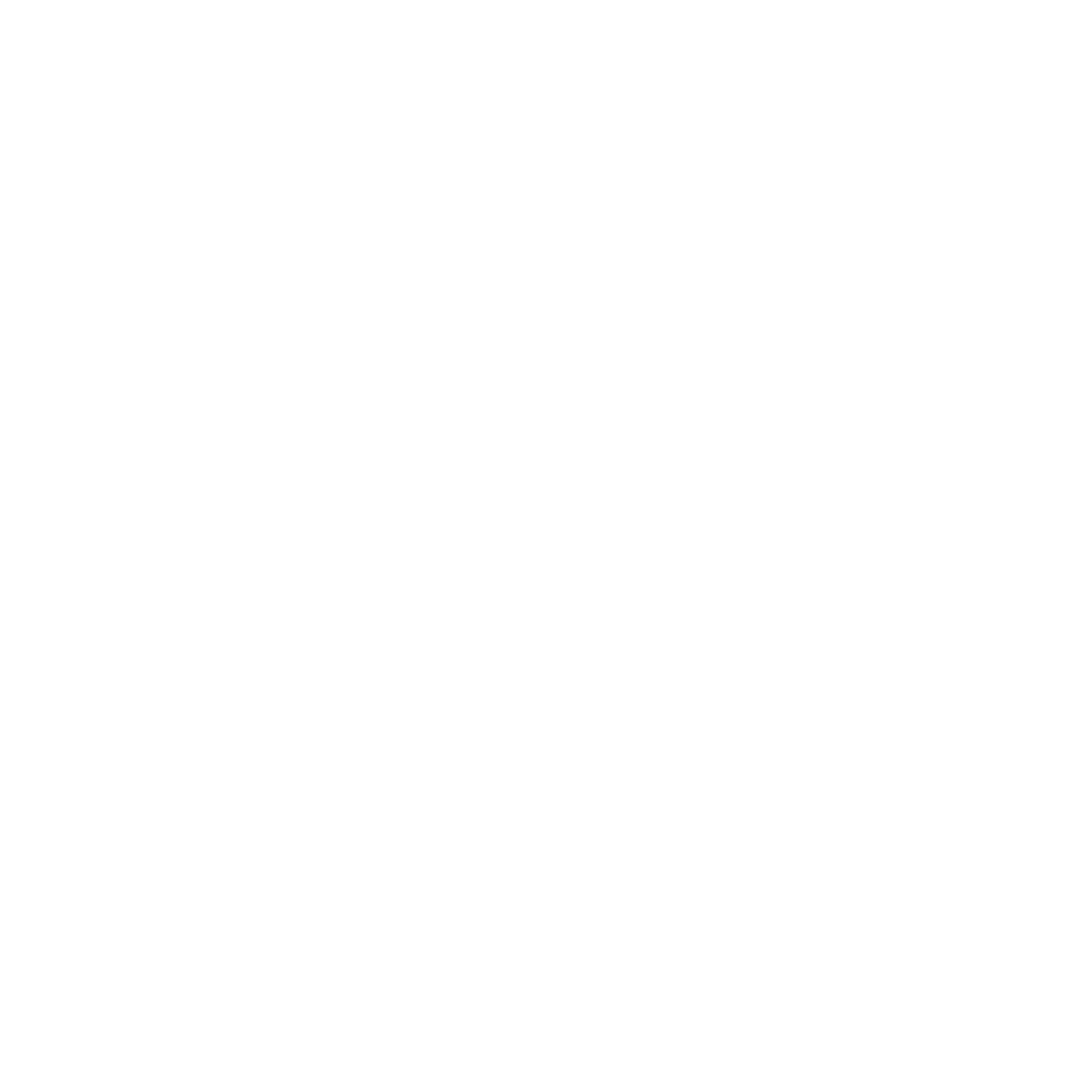
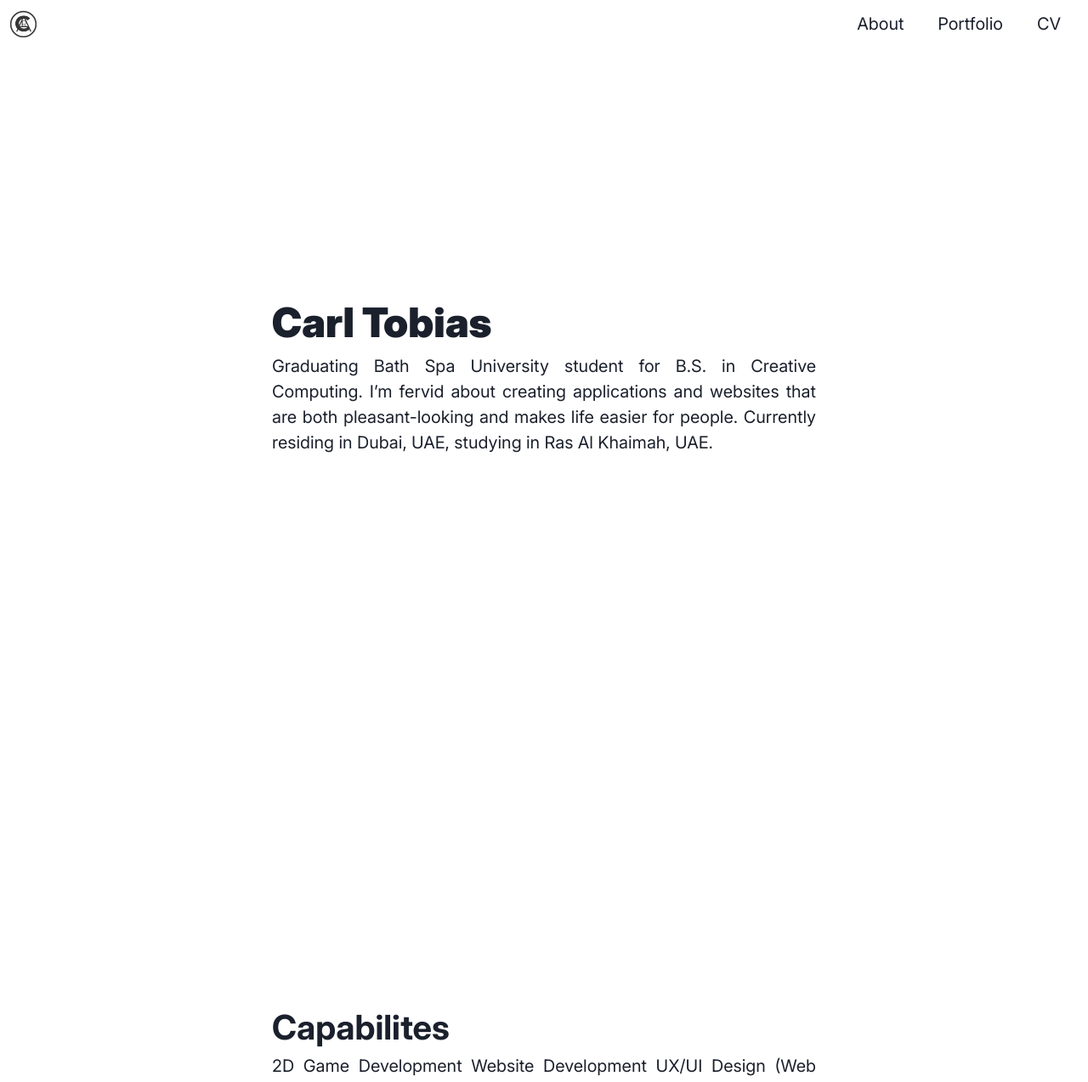
Before and after one commit to CarlTobias/Creative-Portfolio, a React (Vite) app: page /about in a window 1280 px wide. Before the commit this address had no page. Shown: the top 1274 px of the page at 85% size. Before the commit the page ends 800 px from the top, so only its background shows below. Built offline with nearby package versions, Linux system fonts and the light colour scheme.

Commit message:
about page (complete without images and animation) + init portfolio page + minor edits

```diff
--- a/src/App.jsx
+++ b/src/App.jsx
@@ -2,6 +2,8 @@
 
 import NavBar from "./Layouts/NavBar/NavBar";
 import HomePage from "./pages/HomePage/HomePage";
+import AboutPage from "./pages/AboutPage/AboutPage";
+import PortfolioPage from "./pages/PortfolioPage/PortfolioPage";
 
 function App() {
   return (
@@ -9,7 +11,10 @@
       <Routes>
         <Route element={<NavBar />}>
           <Route path="/home" element={<HomePage />} />
+          <Route path="/about" element={<AboutPage />} />
         </Route>
+
+        <Route path="/portfolio" element={<PortfolioPage />} />
       </Routes>
     </>
   );
--- a/src/index.css
+++ b/src/index.css
@@ -7,8 +7,3 @@
   font-family: "Inter";
   src: url("/fonts/Inter-VariableFont.ttf");
 }
-
-
-.homeHeader {
-  font-family: 'Baskerville';
-}
--- a/src/layouts/NavBar/NavBar.jsx
+++ b/src/layouts/NavBar/NavBar.jsx
@@ -6,10 +6,24 @@
 const NavBar = () => {
   return (
     <>
-      <Flex w={"100vw"} h={"100vh"} flexDirection={"column"}>
-        <Flex w={"100%"} p={3} justify={"space-between"} align={"center"}>
+      <Flex w={"100%"} h={"100vh"} flexDirection={"column"}>
+        <Flex
+          w={"100%"}
+          p={3}
+          justify={{base: "center", md: "space-between"}}
+          align={"center"}
+          // might remove these
+          position={"fixed"}
+          backgroundColor={"#FFF"}
+        >
           <Box>
-            <Image src={"/images/LogoCarl.png"} maxH={"32px"} />
+            <Link
+              href={"/home"}
+              cursor={"pointer"}
+              _hover={{ textDecoration: "none" }}
+            >
+              <Image src={"/images/LogoCarl.png"} maxH={"32px"} display={{base: "none", md: "block"}} />
+            </Link>
           </Box>
           <Flex
             flexDirection={"row"}
@@ -19,17 +33,31 @@
             pr={5}
           >
             <Box>
-              <Link cursor={"pointer"} _hover={{ textDecoration: "none" }}>
+              <Link
+                href={"/about"}
+                fontSize={20}
+                cursor={"pointer"}
+                _hover={{ textDecoration: "none" }}
+              >
                 About
               </Link>
             </Box>
             <Box>
-              <Link cursor={"pointer"} _hover={{ textDecoration: "none" }}>
+              <Link
+                href={"/portfolio"}
+                fontSize={20}
+                cursor={"pointer"}
+                _hover={{ textDecoration: "none" }}
+              >
                 Portfolio
               </Link>
             </Box>
             <Box>
-              <Link cursor={"pointer"} _hover={{ textDecoration: "none" }}>
+              <Link
+                fontSize={20}
+                cursor={"pointer"}
+                _hover={{ textDecoration: "none" }}
+              >
                 CV
               </Link>
             </Box>
--- /dev/null
+++ b/src/pages/AboutPage/AboutPage.jsx
@@ -0,0 +1,105 @@
+import { Box, Flex, VStack } from "@chakra-ui/react";
+
+const AboutPage = () => {
+  return (
+    <>
+      <Flex minH={"100%"} justify={"center"} align={"start"} my={10}>
+        <Flex w={"50%"} h={"100vh"}>
+          <VStack spacing={10} py={10}>
+            <Flex
+              flexDirection={"column"}
+              minW={"100%"}
+              minH={"100%"}
+              justify={"center"}
+              mb={10}
+            >
+              <Box
+                fontFamily={"Inter"}
+                fontWeight={900}
+                fontSize={{ base: 32, md: 48 }}
+              >
+                Carl Tobias
+              </Box>
+
+              <Box
+                fontFamily={"Inter"}
+                fontWeight={400}
+                fontSize={{ base: 14, md: 20 }}
+                textAlign={"justify"}
+              >
+                Graduating Bath Spa University student for B.S. in Creative
+                Computing. I’m fervid about creating applications and websites
+                that are both pleasant-looking and makes life easier for people.
+                Currently residing in Dubai, UAE, studying in Ras Al Khaimah,
+                UAE.
+              </Box>
+            </Flex>
+
+            <Flex flexDirection={"column"} minH={"100%"} justify={"center"}>
+              <Box fontFamily={"Inter"} fontWeight={700} fontSize={{base: 24, md: 40}}>
+                Capabilites
+              </Box>
+
+              <Box
+                fontFamily={"Inter"}
+                fontWeight={400}
+                fontSize={{ base: 14, md: 20 }}
+                textAlign={"justify"}
+              >
+                {`2D Game Development\n`}
+                {`Website Development\n`}
+                {`UX/UI Design (Web and Mobile)\n`}
+                {`Wireframing and Prototyping\n`}
+              </Box>
+            </Flex>
+
+            <Flex flexDirection={"column"} minH={"100%"} justify={"center"}>
+              <Box fontFamily={"Inter"} fontWeight={700} fontSize={{base: 24, md: 40}}>
+                Drive
+              </Box>
+
+              <Box
+                fontFamily={"Inter"}
+                fontWeight={400}
+                fontSize={{ base: 14, md: 20 }}
+                justifyContent={"justify"}
+              >
+                I'm a person driven by curiosity, creativity, and passion. I see
+                every project as an opportunity to learn and as a challenge to
+                better my self and grow. While I'm confident working
+                idenpendently, I also thrive in collaborative environments,
+                iterating on feedback and working as a team.
+              </Box>
+            </Flex>
+
+            <Flex
+              flexDirection={"column"}
+              minH={"100%"}
+              justify={"center"}
+              pb={20}
+            >
+              <Box fontFamily={"Inter"} fontWeight={700} fontSize={{base: 24, md: 40}}>
+                Passions
+              </Box>
+
+              <Box
+                fontFamily={"Inter"}
+                fontWeight={400}
+                fontSize={{ base: 14, md: 20 }}
+                justifyContent={"justify"}
+              >
+                Aside from coding, I have a passion for photography and
+                vlogging. There’s something about capturing moments and
+                documenting life that gives me a serotonin boost. I also have a
+                deep love for music and theatre — I’ve dreamed of singing on
+                Broadway ever since I discovered what it was.
+              </Box>
+            </Flex>
+          </VStack>
+        </Flex>
+      </Flex>
+    </>
+  );
+};
+
+export default AboutPage;
--- a/src/pages/HomePage/HomePage.jsx
+++ b/src/pages/HomePage/HomePage.jsx
@@ -15,26 +15,45 @@
           flex={2}
         >
           <Text
-            className={"homeHeader"}
+            h={"100%"}
+            fontFamily={"Baskerville"}
             fontWeight={600}
-            fontSize={32}
-            h={"100%"}
+            fontSize={{ base: 28, md: 32 }}
+            textAlign={"center"}
           >
             Game Developer and UX Designer
           </Text>
-          <Text fontSize={24}>Creative Computing Student</Text>
+          <Text fontSize={{ base: 20, md: 24 }} textAlign={"center"}>
+            Creative Computing Student
+          </Text>
         </Flex>
 
-        <Flex justify={"space-between"} align={"center"} px={5} pb={5}>
-          <Box w={"45%"} fontSize={20}>
+        <Flex
+          justify={{ base: "right", md: "space-between" }}
+          align={"center"}
+          px={5}
+          pb={5}
+        >
+          <Box
+            w={"45%"}
+            fontSize={20}
+            textAlign={"justify"}
+            display={{ base: "none", md: "block" }}
+          >
             Hi! I’m Carl. I am a Bath Spa University student on my last year on
             their Creative Computing course. Currently based in Dubai, UAE.
           </Box>
 
-          <Flex gap={5} justify={"space-between"} align={"center"}>
-            <Box fontSize={20}>Reach Out:</Box>
+          <Flex justify={"space-between"} align={"center"} gap={5}>
+            <Box fontSize={20} display={{ base: "none", md: "block" }}>
+              Reach Out:
+            </Box>
 
-            <Flex gap={5} align={"center"}>
+            <Flex
+              flexDirection={{ base: "column", md: "row" }}
+              align={"center"}
+              gap={5}
+            >
               <Box color={"#000"} fontSize={30}>
                 <Link href="https://www.facebook.com/CarlT.16" isExternal>
                   <GrFacebookOption />
--- /dev/null
+++ b/src/pages/PortfolioPage/PortfolioPage.jsx
@@ -0,0 +1,47 @@
+import { Box, Flex, Image, Link } from "@chakra-ui/react";
+
+import Woofles from "./PortfolioWorks/Woofles";
+import PinoyTravels from "./PortfolioWorks/PinoyTravels";
+import Spigs from "./PortfolioWorks/Spigs";
+import Wireframe from "./PortfolioWorks/Wireframe";
+
+const PortfolioPage = () => {
+  return (
+    <>
+        <Flex w={"100%"} minH={"100%"} flexDirection={"column"}>
+          <Flex
+            w={"100%"}
+            p={3}
+            justify={"left"}
+            align={"center"}
+            backgroundColor={"#FFF"}
+          >
+            <Box>
+              <Link
+                href={"/home"}
+                cursor={"pointer"}
+                _hover={{ textDecoration: "none" }}
+              >
+                <Image src={"/images/LogoCarl.png"} maxH={"32px"} />
+              </Link>
+            </Box>
+          </Flex>
+
+          <Flex
+            flexDirection={"column"}
+            justify={"center"}
+            align={"center"}
+            w={"100%"}
+            h={"100%"}
+          >
+            <Woofles />
+            <PinoyTravels />
+            <Spigs />
+            <Wireframe />
+          </Flex>
+        </Flex>
+    </>
+  );
+};
+
+export default PortfolioPage;
--- /dev/null
+++ b/src/pages/PortfolioPage/PortfolioWorks/PinoyTravels.jsx
@@ -0,0 +1,11 @@
+import { Flex } from "@chakra-ui/react"
+
+const PinoyTravels = () => {
+  return (
+    <>
+    <Flex>PinoyTravels</Flex>
+    </>
+  )
+}
+
+export default PinoyTravels
--- /dev/null
+++ b/src/pages/PortfolioPage/PortfolioWorks/Spigs.jsx
@@ -0,0 +1,11 @@
+import { Flex } from "@chakra-ui/react"
+
+const Spigs = () => {
+  return (
+    <>
+    <Flex>Spigs</Flex>
+    </>
+  )
+}
+
+export default Spigs
--- /dev/null
+++ b/src/pages/PortfolioPage/PortfolioWorks/Wireframe.jsx
@@ -0,0 +1,11 @@
+import { Flex } from "@chakra-ui/react"
+
+const Wireframe = () => {
+  return (
+    <>
+    <Flex>Wireframe</Flex>
+    </>
+  )
+}
+
+export default Wireframe
--- /dev/null
+++ b/src/pages/PortfolioPage/PortfolioWorks/Woofles.jsx
@@ -0,0 +1,11 @@
+import { Flex } from "@chakra-ui/react"
+
+const Woofles = () => {
+  return (
+    <>
+    <Flex minH={"100vh"}>Woofles</Flex>
+    </>
+  )
+}
+
+export default Woofles
```
